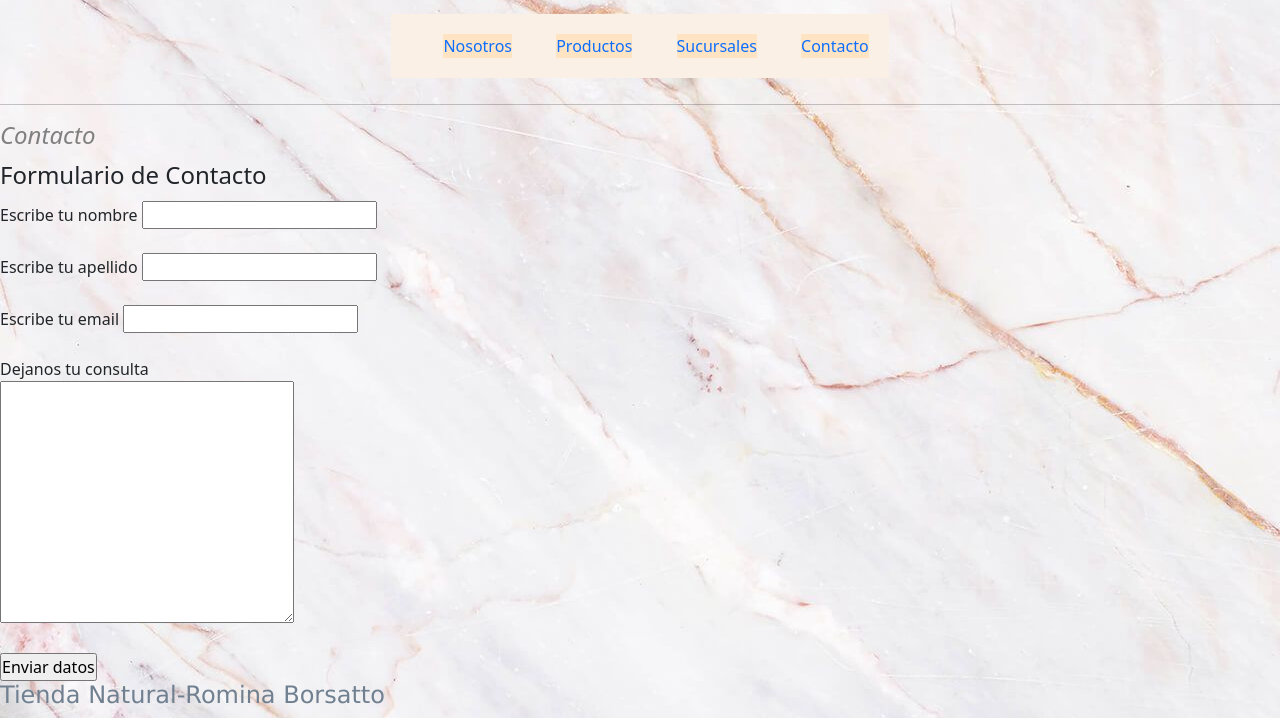
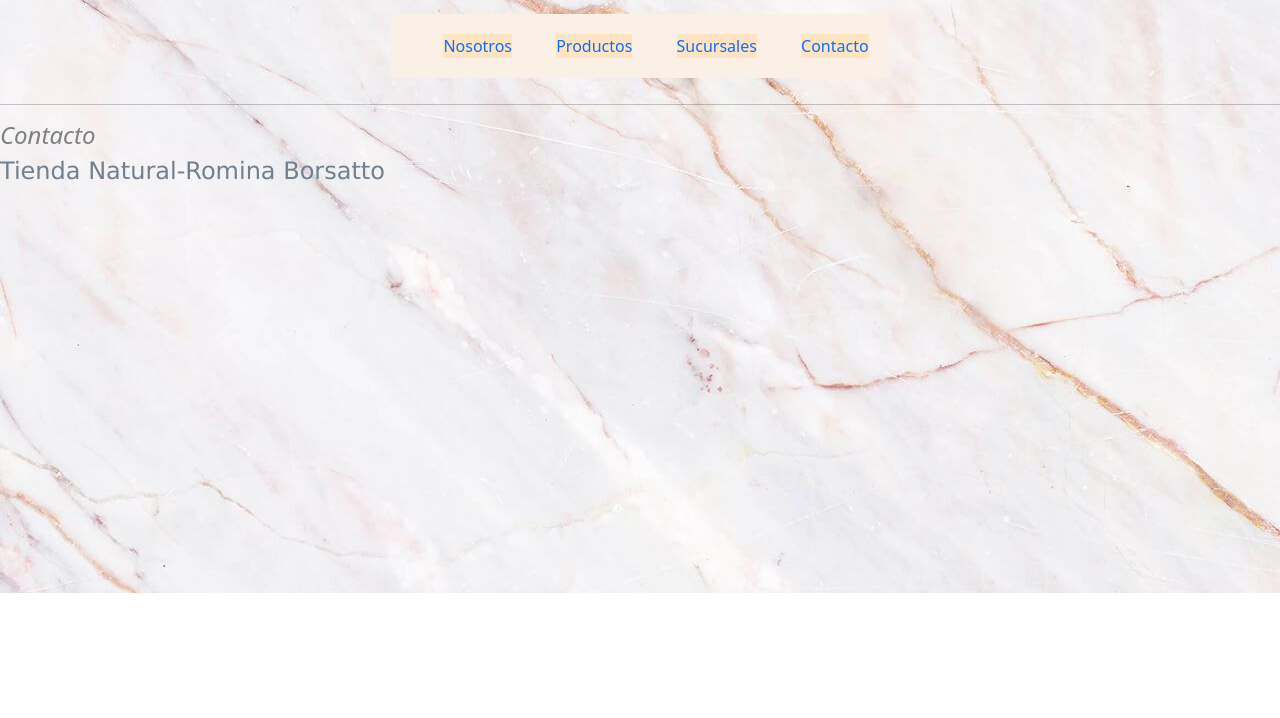
Before and after one commit to RominaBorsatto/practicadesafio, a plain HTML site: page web/contacto.html in a window 1280 px wide. Shown: the part 207-925 px from the top of the page. After the commit the page ends 800 px from the top, so only its background shows below. Drawn offline with nearby package versions, Linux system fonts and the light colour scheme; a web font is replaced by a local one.

```diff
--- a/web/contacto.html
+++ b/web/contacto.html
@@ -33,31 +33,8 @@
 <main>
         <section>
             <h3>Contacto</h3>
-            <form action="">
 
-    <fieldset>
-        <legend>Formulario de Contacto</legend>
-                    <div>
-                        <label for="nombre"> Escribe tu nombre</label>
-                        <input type="text" name="nombre">
-                    </div><br>
-                    <div>
-                        <label for="apellido"> Escribe tu apellido</label>
-                        <input type="text" name="apellido">
-                    </div><br>
-                    <div>
-                        <label for="email">Escribe tu email</label>
-                        <input type="email" name="email">
-                    </div><br>
-                    <div>
-                        <label form="comentario">Dejanos tu consulta</label><br>
-                        <textarea name="comentario" id="" cols="30"rows="10"></textarea>
 
-                    </div><br>
-
-                    <input type="submit" value="Enviar datos">
-    </fieldset>
-    </form>
 
         </section>
 </main>
```
